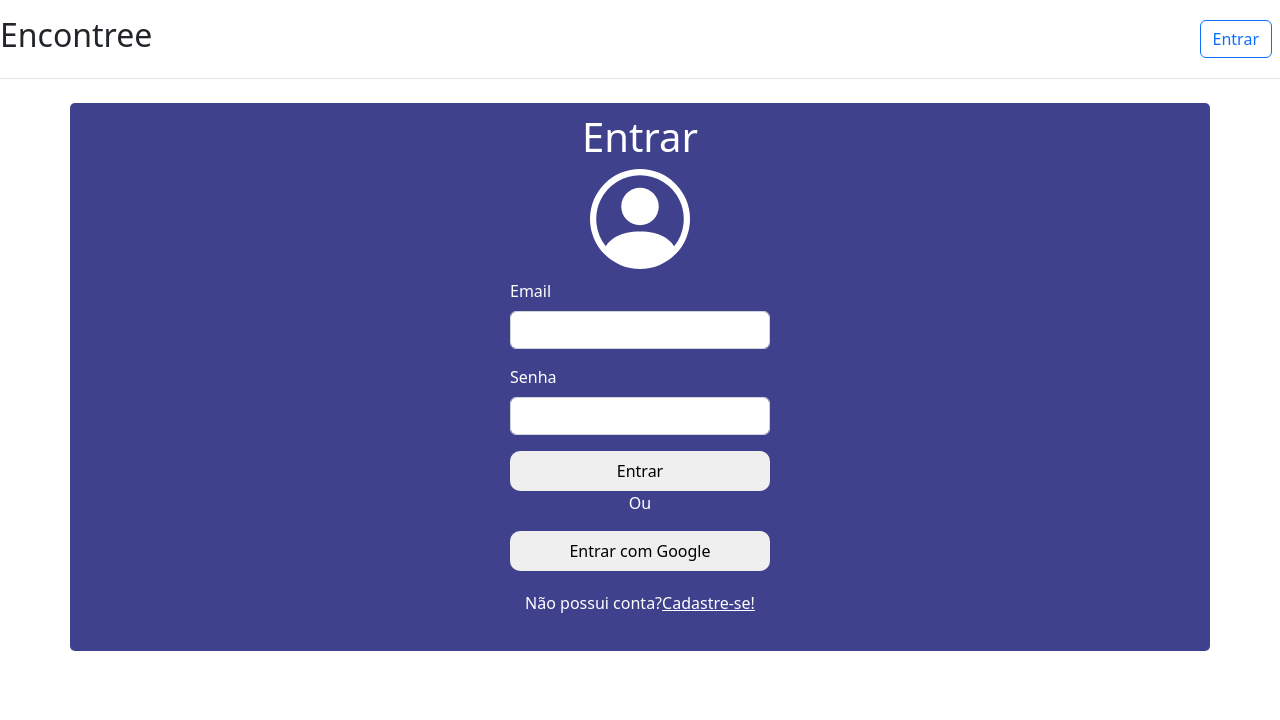
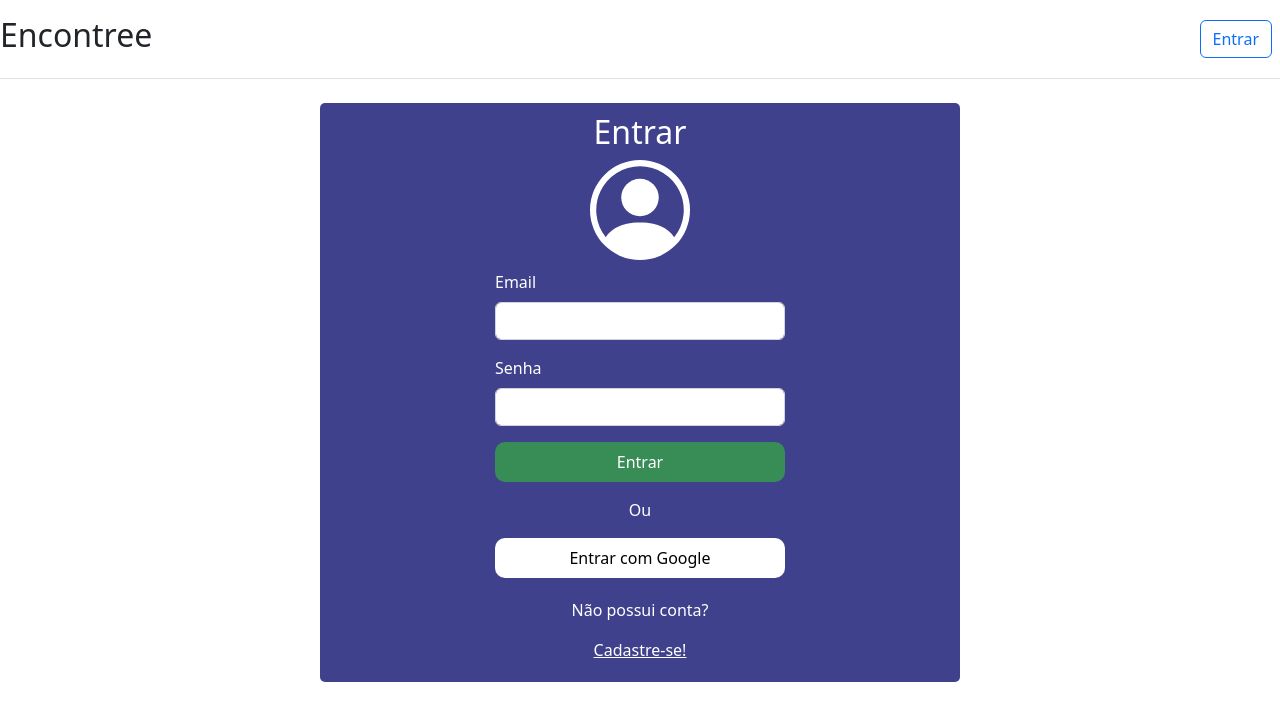
Before and after one commit to rafavmaciel/encontree-front, a React (Create React App) app: page /login in a window 1280 px wide. Shown: the top 720 px of the page. Built offline with nearby package versions, Linux system fonts and the light colour scheme.

Commit message:
finalizando tela login

```diff
--- a/src/pages/login/index.js
+++ b/src/pages/login/index.js
@@ -6,8 +6,8 @@ function Login() {
     return (
     <>
         <Header/>
-        <div className='container'>
-            <h1 className='d-flex justify-content-center'>Entrar</h1>
+        <div className='container col-lg-6 col-sm-12'>
+            <h2 className='d-flex justify-content-center'>Entrar</h2>
             <div className='icon'>
                 <svg xmlns="http://www.w3.org/2000/svg" width="100" height="100" fill="white" className="bi bi-person-circle" viewBox="0 0 16 16">
                         <path d="M11 6a3 3 0 1 1-6 0 3 3 0 0 1 6 0z"/>
@@ -16,7 +16,7 @@ function Login() {
 
             </div>
 
-            <form className='container w-25'>
+            <form className='container col-sm-12 col-lg-6'>
                 <div className="mb-3">
                     <label htmlFor="exampleInputEmail1" className="form-label text">Email</label>
                     <input type="email" className="form-control" />
@@ -27,13 +27,17 @@ function Login() {
                 </div>
                 <button type="submit" className="botao green">Entrar</button>
 
-                <p className='text d-flex justify-content-center'>Ou</p>
+                <p className='text d-flex justify-content-center mt-3'>Ou</p>
                 <button type="submit" className="botao white">Entrar com Google</button>
             </form>
 
-            <div className='container d-flex justify-content-center'>
-                <p className='text'>Não possui conta?</p>
-                <a href='?#' className='text'>Cadastre-se!</a>
+            <div className='container'>
+                <div className='row justify-content-md-center'>
+                    <p className='text col-md-auto'>Não possui conta?</p>
+                </div>
+                <div className='row justify-content-md-center'>
+                    <a href='?#' className='text col-md-auto'>Cadastre-se!</a>
+                </div>
             </div>
 
         </div>
--- a/src/pages/login/styles.scss
+++ b/src/pages/login/styles.scss
@@ -4,7 +4,7 @@
     background-color: $color-azul-nav;
     border-radius: 5px;
     padding: 10px;
-    h1, .text {
+    h2, .text {
         color: $color-branco;
     }
     .icon {
@@ -18,6 +18,7 @@
     border-radius: 10px;
     padding: 8px;
     width: 100%;
+}
 
 .white {
     background-color: $color-branco;
@@ -27,4 +28,3 @@
     background-color: $color-verde-accept;
     color: $color-branco;
 }
-}
```
Lines whose indentation alone changed are shown as unchanged.
